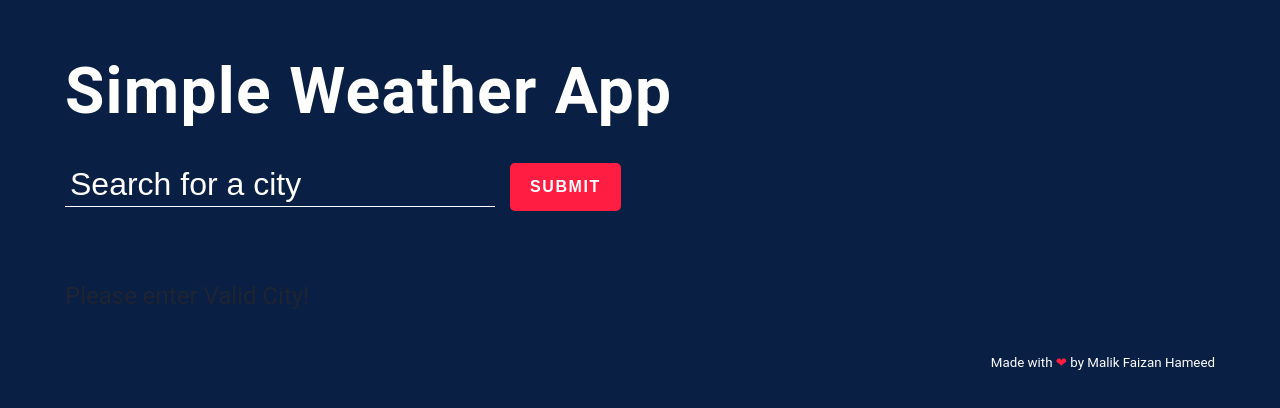
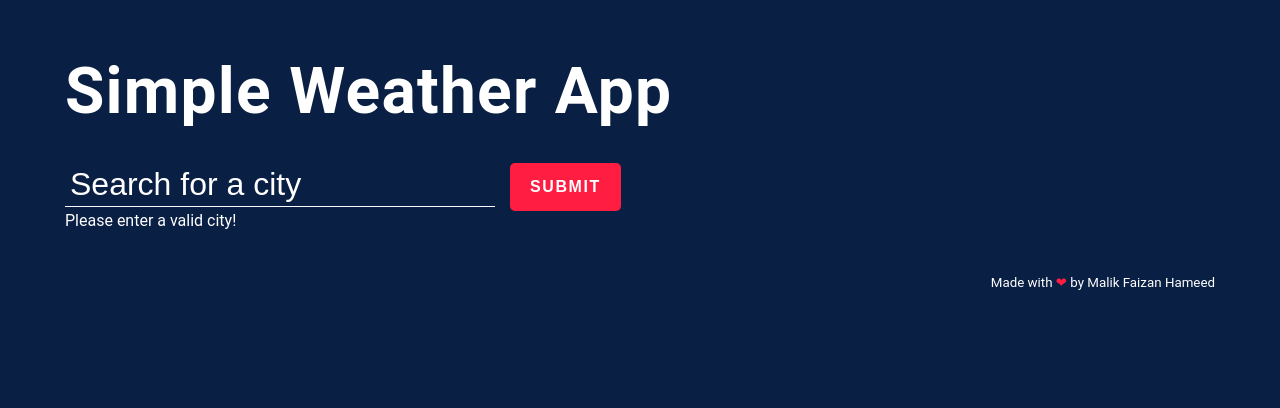
Before and after one commit to malikfaizanhameed/Weather-App-Using-React, a React (Create React App) app: page / in a window 1280 px wide. Shown: the top 408 px of the page. Built offline with nearby package versions, Linux system fonts and the light colour scheme.

Commit message:
changing state b/w siblings

```diff
--- a/src/App.js
+++ b/src/App.js
@@ -1,18 +1,54 @@
-import React from 'react';
+import React, { useState } from 'react';
 import Form from './Form';
-
+import Tile from './Tile';
 import Footer from './Footer';
 import Header from './Header';
 
 
 
 function App() {
-  // const [cityName, setCityName] = useState(' ');
+  const [state, setState] = useState({ cityName: '', response: '' });
+  // console.log('FROM APP', state);
+
+  async function handleClick(e) {
+    e.preventDefault();
+
+    console.log('Handle Click!');
+
+    //API call
+    const apiKey = 'f84009647ce2a9db9dcff46b58632a4b';
+    try {
+      //select city entered
+      const inputVal = state.cityName;
+
+      //API call
+      const url = `https://api.openweathermap.org/data/2.5/weather?q=${inputVal}&units=metric&appid=${apiKey}`;
+
+      //wait for response and convert into JSON format
+      const resp = await fetch(url);
+      const data = await resp.json();
+      // console.log('FROM handleClick', data);
+      setState({ cityName: inputVal, response: data });
+      // console.log('FROM handleClick 2222', state.response);
+      // console.log('after state change');
+
+    } catch {
+      console.log('Error agaya!!!');
+      //reset with error message
+      // reset('Please enter a valid city name!');
+    };
+  }
+
+
+
   return (
     <>
       <Header />
-      <Form />
-      {/* <Tile /> */}
+      <Form
+        onChange={(value) => setState({ cityName: value })}
+        handleClick={handleClick}
+      />
+      <Tile data={state.response}/>
       <Footer />
     </>
   )
--- a/src/Form.js
+++ b/src/Form.js
@@ -1,54 +1,39 @@
-import React, { Component } from 'react';
-import Tile from './Tile'
+import React from 'react';
 
 
-class Form extends Component {
-    constructor() {
-        super()
-        this.state = {
-            cityName: '',
-            response: null
-        }
-        this.handleChange = this.handleChange.bind(this);
-        this.handleClick = this.handleClick.bind(this);
-    }
-
-    async handleClick(e) {
-        e.preventDefault();
-        console.log(this.state.cityName);
-        //API call
-        const apiKey = 'f84009647ce2a9db9dcff46b58632a4b';
-        try {
-            //select city entered
-            const inputVal = this.state.cityName;
-            //API call
-            const url = `https://api.openweathermap.org/data/2.5/weather?q=${inputVal}&units=metric&appid=${apiKey}`;
-
-            //wait for response and convert into JSON format
-            const resp = await fetch(url);
-            const data = await resp.json();
-            // console.log(data);
-            this.setState({ response: data });
-            // console.log(this.state);
+// function handleChange(event) {
+//     console.log('Change!');
+// }
 
 
+function Form(props) {
+    // console.log(props);
 
-            //reset with success
-            // reset(' ');
-        } catch {
-            console.log('Error agaya!!!');
-            //reset with error message
-            // reset('Please enter a valid city name!');
-        };
-    }
+    // async function handleClick(e) {
+    //     e.preventDefault();
+    //     console.log('Handle Click!');
+    //     //API call
+    //     const apiKey = 'f84009647ce2a9db9dcff46b58632a4b';
+    //     try {
+    //         //select city entered
+    //         const inputVal = props.state.cityName;
+    //         //API call
+    //         const url = `https://api.openweathermap.org/data/2.5/weather?q=${inputVal}&units=metric&appid=${apiKey}`;
 
-    handleChange(event) {
-        const { name, value } = event.target;
-        this.setState({ [name]: value });
-    }
+    //         //wait for response and convert into JSON format
+    //         const resp = await fetch(url);
+    //         const data = await resp.json();
+    //         // console.log(data);
+    //         // props.onChange(data);
+    //         // console.log(this.state);
 
-    render() {
-        console.log('Rendered!');
+    //     } catch {
+    //         console.log('Error agaya!!!');
+    //         //reset with error message
+    //         // reset('Please enter a valid city name!');
+    //     };
+    // }
+
     return (
         <div>
             <section className="top-banner">
@@ -58,11 +43,11 @@ class Form extends Component {
                             type="text"
                             placeholder="Search for a city"
                             name='cityName'
-                                value={this.state.cityName}
-                                onChange={this.handleChange}
+                            // value={props.cityName}
+                            onChange={(event) => props.onChange(event.target.value)}
                         />
                         <button
-                                onClick={this.handleClick}
+                            onClick={props.handleClick}
                             type='submit'
                         >   SUBMIT
                             </button>
@@ -70,19 +55,99 @@ class Form extends Component {
                     </form>
                 </div>
             </section>
-                <section className="ajax-section">
-                    <div className="container">
-                        <ul className="cities">
-                            <Tile
-                                data={this.state.response}
-                            />
-                        </ul>
 
-                    </div>
-                </section>
         </div>
     )
 }
-}
+
+
+
+
+
+
+
+
+// class Form extends Component {
+//     constructor() {
+//         super()
+//         this.state = {
+//             cityName: '',
+//             response: null
+//         }
+//         this.handleChange = this.handleChange.bind(this);
+//         this.handleClick = this.handleClick.bind(this);
+//     }
+
+//     async handleClick(e) {
+//         e.preventDefault();
+//         console.log(this.state.cityName);
+//         //API call
+//         const apiKey = 'f84009647ce2a9db9dcff46b58632a4b';
+//         try {
+//             //select city entered
+//             const inputVal = this.state.cityName;
+//             //API call
+//             const url = `https://api.openweathermap.org/data/2.5/weather?q=${inputVal}&units=metric&appid=${apiKey}`;
+
+//             //wait for response and convert into JSON format
+//             const resp = await fetch(url);
+//             const data = await resp.json();
+//             // console.log(data);
+//             this.setState({ response: data });
+//             // console.log(this.state);
+
+
+
+//             //reset with success
+//             // reset(' ');
+//         } catch {
+//             console.log('Error agaya!!!');
+//             //reset with error message
+//             // reset('Please enter a valid city name!');
+//         };
+//     }
+
+//     handleChange(event) {
+//         const { name, value } = event.target;
+//         this.setState({ [name]: value });
+//     }
+
+//     render() {
+//         console.log('Rendered!');
+//         return (
+//             <div>
+//                 <section className="top-banner">
+//                     <div className="container">
+//                         <form>
+//                             <input
+//                                 type="text"
+//                                 placeholder="Search for a city"
+//                                 name='cityName'
+//                                 value={this.state.cityName}
+//                                 onChange={this.handleChange}
+//                             />
+//                             <button
+//                                 onClick={this.handleClick}
+//                                 type='submit'
+//                             >   SUBMIT
+//                             </button>
+//                             <span className="msg"></span>
+//                         </form>
+//                     </div>
+//                 </section>
+//                 <section className="ajax-section">
+//                     <div className="container">
+//                         <ul className="cities">
+//                             <Tile
+//                                 data={this.state.response}
+//                             />
+//                         </ul>
+
+//                     </div>
+//                 </section>
+//             </div>
+//         )
+//     }
+// }
 
 export default Form;
--- a/src/Tile.js
+++ b/src/Tile.js
@@ -1,9 +1,14 @@
 import React from 'react';
 
 function Tile(props) {
+    // console.log('FROM TILE', props);
     if (!props.data || props.data.cod !== 200) {
         return (
-            <h1>Please enter Valid City!</h1>
+            <section className="top-banner">
+                <div className="container">
+                    <span className="msg">Please enter a valid city!</span>
+                </div>
+            </section>
         )
     } else {
         //destructuring data
@@ -13,6 +18,9 @@ function Tile(props) {
         const dataName = `${name},${sys.country}`;
         return (
             <>
+                <section className="ajax-section">
+                    <div className="container">
+                        <ul className="cities">
                             <li className="city">
                                 <h2 className="city-name" data-name={dataName}>
                                     <span>{name}</span>
@@ -25,8 +33,10 @@ function Tile(props) {
                                     <figcaption>{weather[0].description}</figcaption>
                                 </figure>
                             </li>
+                        </ul>
+                    </div>
+                </section>
             </>
-
         )
     }
 
```
Also changed, not shown: 1 other file (tests, documents, lock files or other folders). Lines whose indentation alone changed are shown as unchanged.
